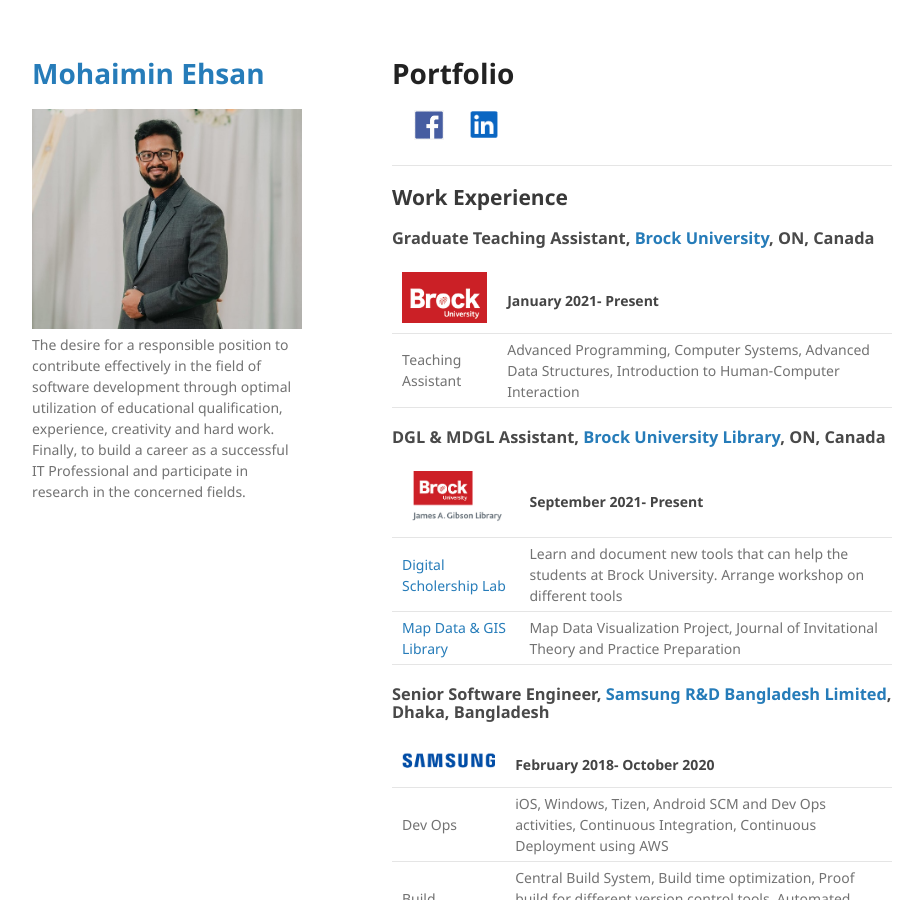
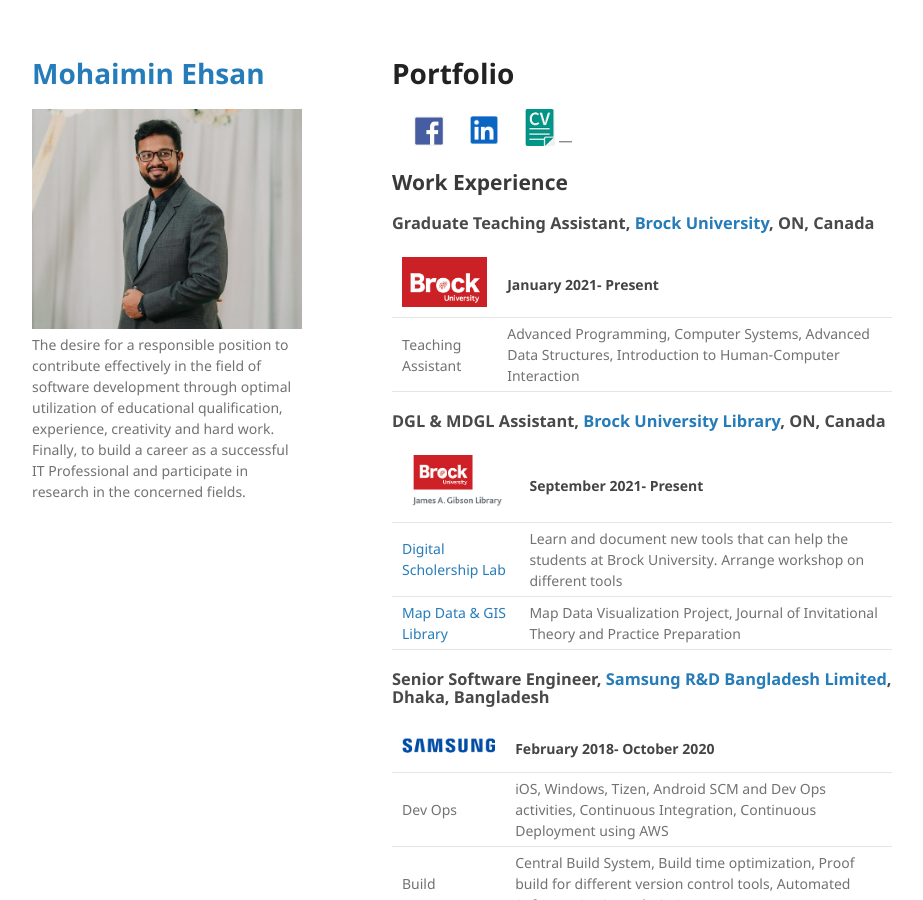
Before and after one commit to MohaiminEhsan/Homepage, a Jekyll site: the page built from index.md, in a window 1280 px wide and 900 px high. Shown: the whole window, without its empty margins (178-1101 px from the left). Built offline with Jekyll 4.4.1, drawn with Linux system fonts in a browser that asks for light colours; our own code applies the rules of GitHub Pages for plain Markdown files.

Commit message:
Update index.md

```diff
--- a/index.md
+++ b/index.md
@@ -6,7 +6,7 @@ layout: default
 # Portfolio
 &nbsp; &nbsp; &nbsp; [<img src="assets/img/fblogo.png?raw=true" width="30"/>](https://www.facebook.com/mohaiminehsan.anik/)
 &nbsp; &nbsp; &nbsp; [<img src="assets/img/ldlogo.PNG?raw=true" width="30"/>](https://www.linkedin.com/in/mohaimin-ehsan-02072412b)
-
+&nbsp; &nbsp; &nbsp; [<img src="assets/img/CV3.png?raw=true" width="30"/>](https://github.com/MohaiminEhsan/Portfolio/blob/main/MohaiminEhsanCV.pdf)
 ---
 
 ## Work Experience
```
